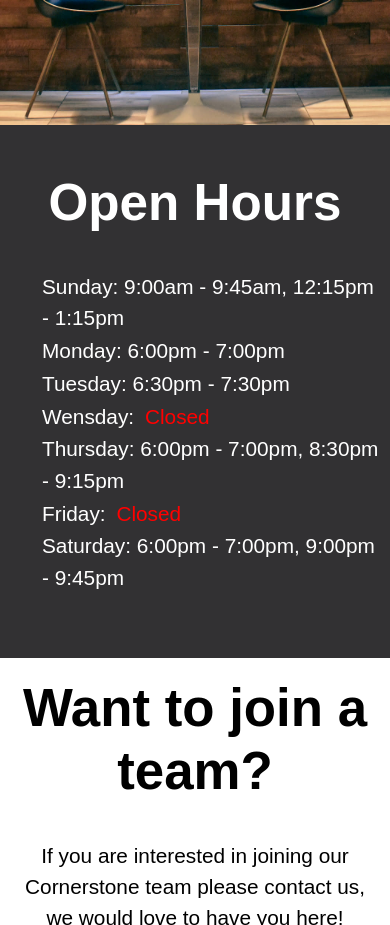
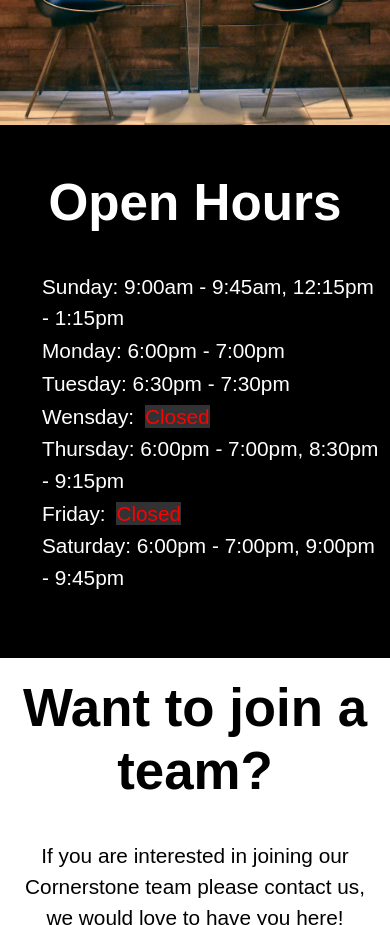
Before and after one commit to maximfedoretswebdev/Cornerstonepractice, a plain HTML site: page index.html in a window 390 px wide. Shown: the part 1380-2305 px from the top of the page. Drawn offline with nearby package versions, Linux system fonts and the light colour scheme; a script that the page names is missing.

Commit message:
Update decoration.css

```diff
--- a/decoration.css
+++ b/decoration.css
@@ -357,7 +357,7 @@
     align-content:  center;
     align-items: center;
     margin-top: -2%;
-    background-color: #323133;
+    background-color: black;
     padding: var(--sectionPadding);
     color: white;
     width: 100%;
@@ -365,7 +365,7 @@
 }
 
 .hours h1{
-    background-color:  #323133;
+    background-color:  black;
     color: white;
     text-align: center;
     font-size: 3.2rem;
@@ -376,14 +376,14 @@
 .hours ul{
     text-decoration: none;
     list-style-type: none;
-    background-color: #323133;
+    background-color: black;
     text-align: left;
     margin-top: 2%;
     margin-bottom: 15%;
 }
 
 .hours li{
-    background-color:  #323133;
+    background-color:  black;
     color: white;
     list-style-type: none;
     margin-bottom: .5%;
```
